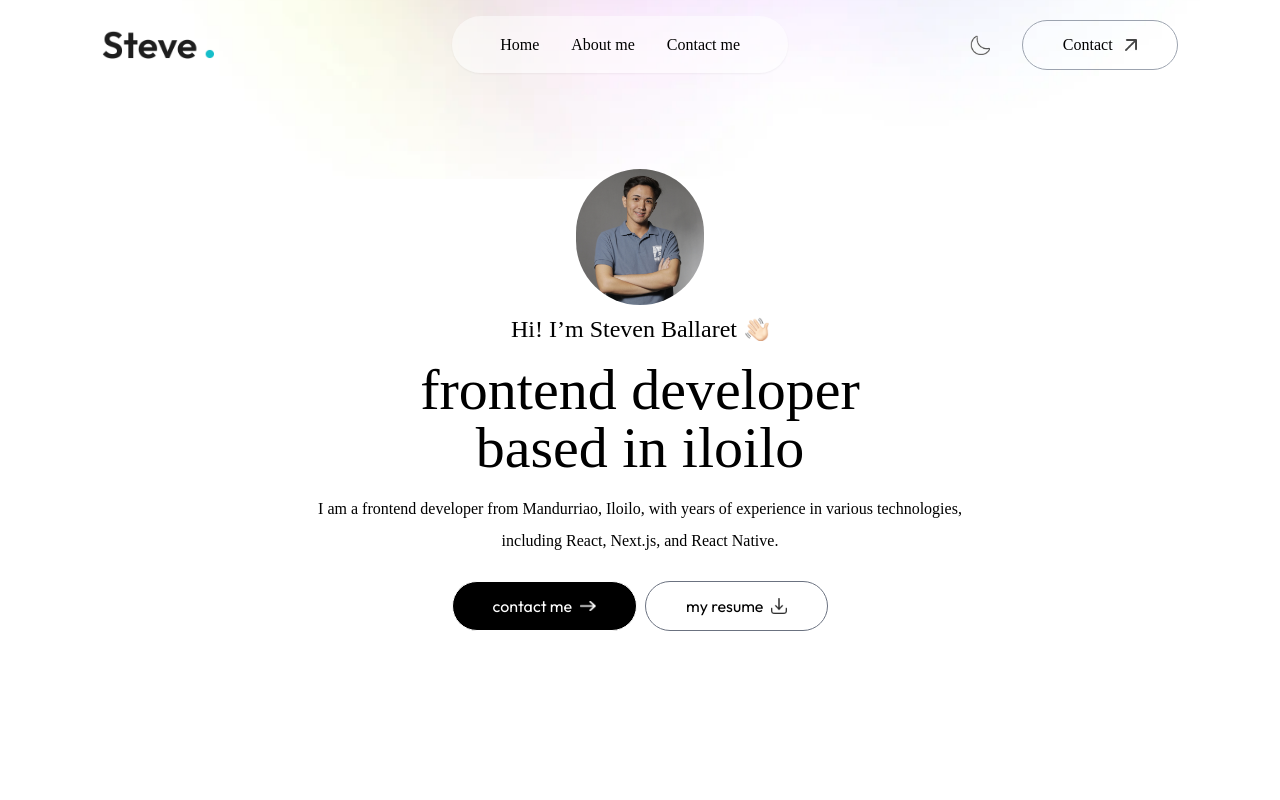
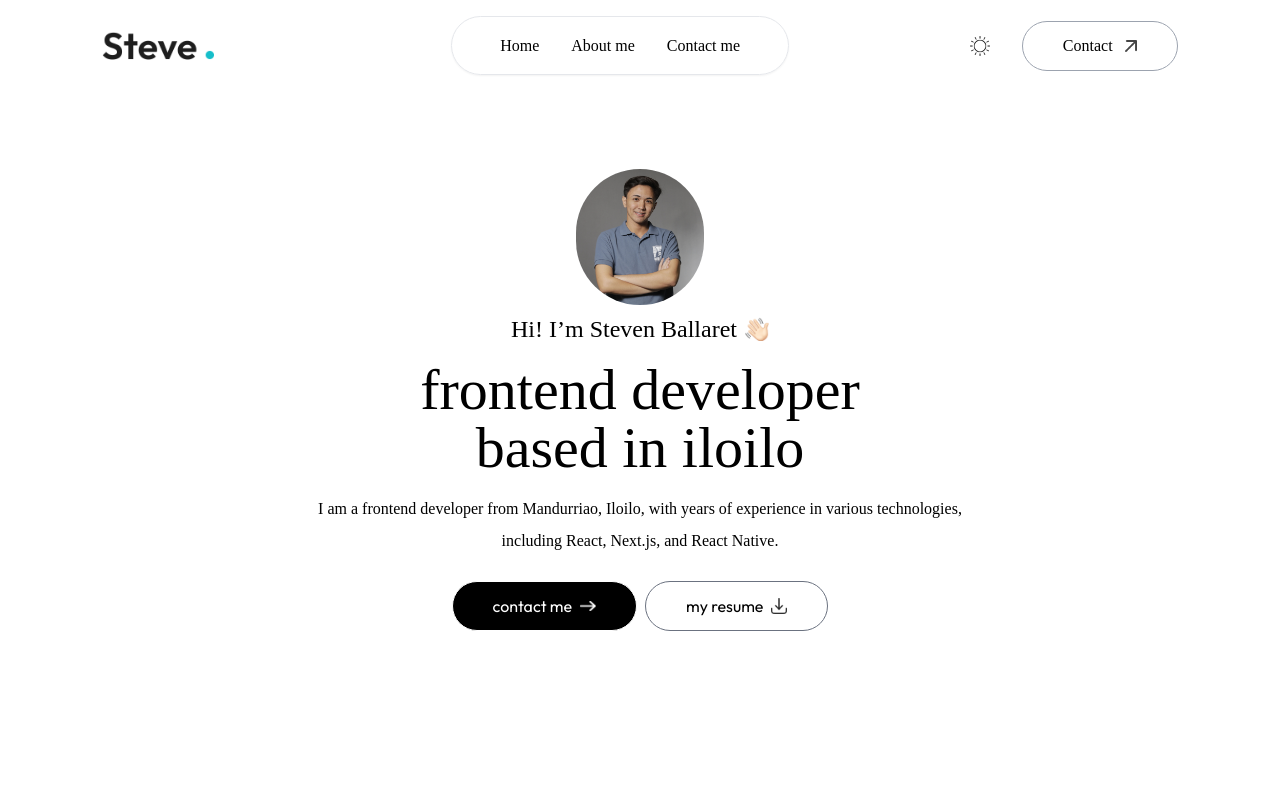
Before and after one commit to SteveBllrt/Portfolio, a Next.js app: page / in a window 1280 px wide. Shown: the top 800 px of the page. Built offline with nearby package versions, Linux system fonts and the light colour scheme; a web font is replaced by a local one.

Commit message:
feat: added darkmode

```diff
--- a/src/app/assets/assets.ts
+++ b/src/app/assets/assets.ts
@@ -18,6 +18,8 @@ import send_icon from "./send-icon.png";
 import asana from "./asana.png";
 import slack from "./slack.png";
 import mail from "./mail-icon.png";
+import sunny from "./sunny.png";
+import logo_dark from "./logo-dark.png";
 
 export const assets = {
   dark_mode,
@@ -40,6 +42,8 @@ export const assets = {
   asana,
   slack,
   mail,
+  sunny,
+  logo_dark,
 };
 
 export const workData = [
--- a/src/app/components/Navbar.tsx
+++ b/src/app/components/Navbar.tsx
@@ -2,7 +2,12 @@ import React, { useEffect, useRef, useState } from "react";
 import Image from "next/image";
 import { assets } from "../assets/assets";
 
-const Navbar = () => {
+interface NavbarProps {
+  isDarkMode: boolean;
+  setIsDarkMode: React.Dispatch<React.SetStateAction<boolean>>;
+}
+
+const Navbar: React.FC<NavbarProps> = ({ isDarkMode, setIsDarkMode }) => {
   const [isScroll, setIsScroll] = useState(false);
   const sideMenuRef = useRef<HTMLUListElement | null>(null);
 
@@ -30,18 +35,20 @@ const Navbar = () => {
 
   return (
     <>
-      <div className="fixed top-0 right-0 w-11/12 -z-10 translate-y-[-80%]">
+      <div className="fixed top-0 right-0 w-11/12 -z-10 translate-y-[-80%] dark: hidden">
         <Image src={assets.header_bg} alt="" className="w-full" />
       </div>
 
       <nav
         className={`w-full fixed px-5 lg:px-8 xl:px-[8%] py-4 flex items-center justify-between z-50 ${
-          isScroll ? "bg-white bg-opacity-50 backdrop-blur-lg shadow-sm" : ""
+          isScroll
+            ? "bg-white bg-opacity-50 backdrop-blur-lg shadow-sm dark:bg-darkTheme dark:shadow-white/20"
+            : ""
         }`}
       >
         <a href="#top">
           <Image
-            src={assets.logo}
+            src={isDarkMode ? assets.logo_dark : assets.logo}
             alt=""
             className="w-28 cursor-pointer mr-14"
           />
@@ -49,7 +56,9 @@ const Navbar = () => {
 
         <ul
           className={`hidden md:flex items-center gap-6 lg:gap-8 rounded-full px-12 py-3 ${
-            isScroll ? "" : "bg-white shadow-sm bg-opacity-50"
+            isScroll
+              ? ""
+              : "bg-white shadow-sm bg-opacity-50 dark border dark:border-white/5- dark:bg-transparent"
           }`}
         >
           <li>
@@ -70,13 +79,17 @@ const Navbar = () => {
         </ul>
 
         <div className="flex items-center gap-4">
-          <button>
-            <Image src={assets.dark_mode} alt="" className="w-5" />
+          <button onClick={() => setIsDarkMode((prev: boolean) => !prev)}>
+            <Image
+              src={isDarkMode ? assets.dark_mode : assets.sunny}
+              alt=""
+              className="w-5"
+            />
           </button>
 
           <a
             href="#contact"
-            className="hidden lg:flex items-center gap-3 px-10  py-2 border border-gray-400 rounded-full ml-4 font-Ovo"
+            className="hidden lg:flex items-center gap-3 px-10  py-2 border border-gray-400 rounded-full ml-4 font-Ovo dark:border-white/50"
           >
             Contact
             <Image src={assets.arrow_up} alt="" className="w-3" />
--- a/src/app/layout.tsx
+++ b/src/app/layout.tsx
@@ -24,7 +24,7 @@ export default function RootLayout({
 }>) {
   return (
     <html lang="en" className="scroll-smooth">
-      <body className={`${OutfitFont.className} ${OvoFont.className} antialiased leading-8 overflow-x-hidden`}>
+      <body className={`${OutfitFont.className} ${OvoFont.className} antialiased leading-8 overflow-x-hidden dark:bg-darkTheme dark:text-white`}>
         {children}
       </body>
     </html>
--- a/src/app/page.tsx
+++ b/src/app/page.tsx
@@ -1,5 +1,6 @@
 "use client";
 
+import { useEffect, useState } from "react";
 import About from "./components/About";
 import Contact from "./components/Contact";
 import Footer from "./components/Footer";
@@ -7,9 +8,33 @@ import Header from "./components/Header";
 import Navbar from "./components/Navbar";
 
 export default function Home() {
+  const [isDarkMode, setIsDarkMode] = useState(false);
+
+  useEffect(() => {
+    if (
+      localStorage.theme === "dark" ||
+      (!("theme" in localStorage) &&
+        window.matchMedia("(prefers-color-scheme: dark)").matches)
+    ) {
+      setIsDarkMode(true);
+    } else {
+      setIsDarkMode(false);
+    }
+  }, []);
+
+  useEffect(() => {
+    if (isDarkMode) {
+      document.documentElement.classList.add("dark");
+      localStorage.theme = "dark";
+    } else {
+      document.documentElement.classList.remove("dark");
+      localStorage.theme = "";
+    }
+  }, [isDarkMode]);
+
   return (
     <>
-      <Navbar />
+      <Navbar isDarkMode={isDarkMode} setIsDarkMode={setIsDarkMode} />
       <Header />
       <About />
       <Contact />
--- a/tailwind.config.ts
+++ b/tailwind.config.ts
@@ -23,5 +23,6 @@ export default {
       },
     },
   },
+  darkMode: "selector",
   plugins: [],
 } satisfies Config;
```
